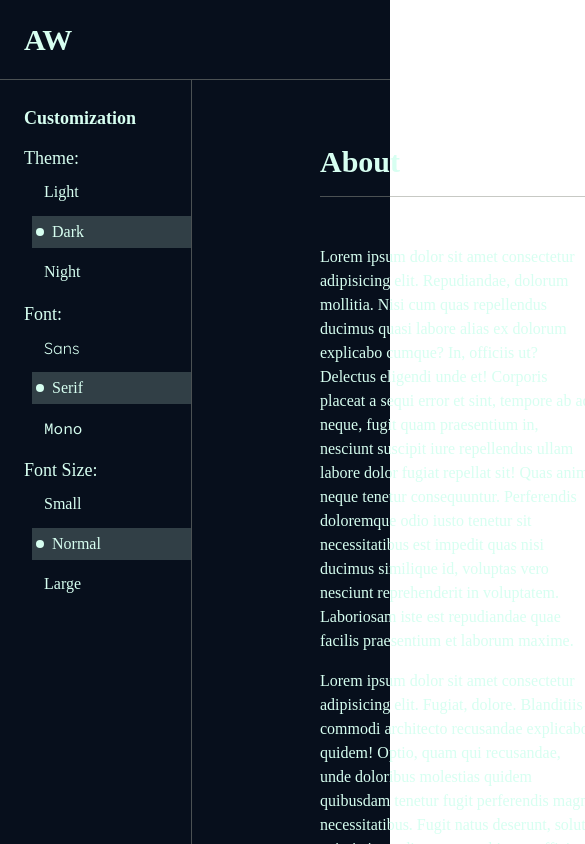
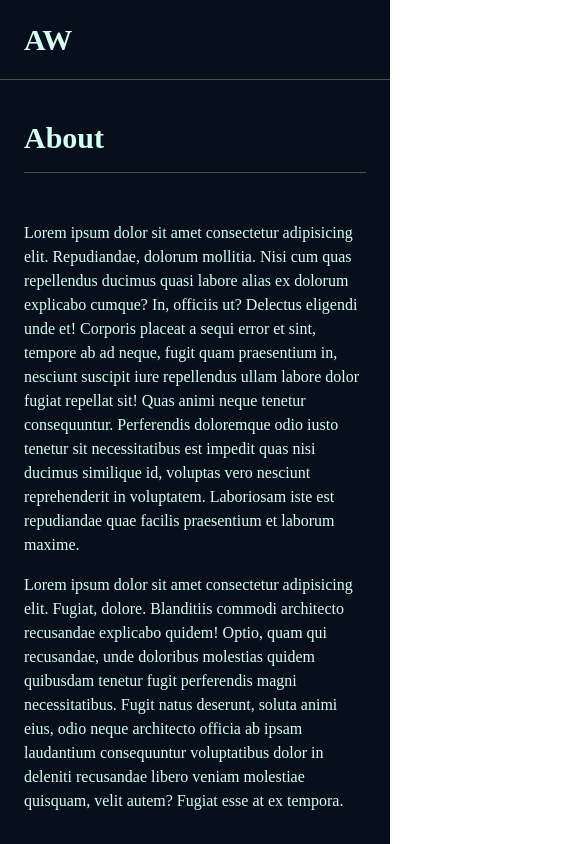
Before and after one commit to AtanasovCode/atanasov-wiki, a React (Vite) app: page /articles/1/my-info in a window 390 px wide. Shown: the top 844 px of the page, 585 px wide, since content can reach past the window. Built offline with nearby package versions, Linux system fonts and the light colour scheme; a web font is replaced by a local one.

Commit message:
create mobile version for main body

```diff
--- a/src/App.tsx
+++ b/src/App.tsx
@@ -52,7 +52,7 @@ const App = () => {
             )}
         >
             <Header />
-            <div className="flex flex-1 w-full items-stretch justify-start gap-32">
+            <div className="flex flex-1 w-full items-stretch justify-start sm:gap-8 md:gap-16 lg:gap-32">
                 <CustomizationPanel />
                 <BrowserRouter>
                     <Routes>
--- a/src/components/customization/CustomizationPanel.tsx
+++ b/src/components/customization/CustomizationPanel.tsx
@@ -39,7 +39,7 @@ const CustomizationPanel = () => {
             className="
                 flex flex-col items-start justify-start gap-3 min-w-48 h-screen
                 p-6 pr-0 border-r border-secondary/50 bg-background z-1 overflow-y-auto
-                sticky top-0 left-0
+                absolute -left-full top-0 md:sticky md:top-0 md:left-0
             "
         >
             <div className="font-bold text-lg">
--- a/src/components/main/MainBody.tsx
+++ b/src/components/main/MainBody.tsx
@@ -45,7 +45,7 @@ const MainBody = ({
     return (
         <div
             className="
-                w-3xl text-body animate-slide-into-view"
+                max-w-3xl text-body animate-slide-into-view px-6 md:px-0"
         >
             {
                 currentArticle?.map((data, idx) => {
--- a/src/components/navigation/NavigationPanel.tsx
+++ b/src/components/navigation/NavigationPanel.tsx
@@ -47,7 +47,7 @@ const NavigationPanel = ({
 
     return (
         <div
-            className={`mr-8 sticky top-8 flex items-end justify-start`}
+            className={`lg:mr-8 flex items-end justify-start absolute right-[200%] top-0 md:sticky md:top-8 md:right-0`}
             style={{ height: `${navigationPanelHeight}px` }}
         >
             <RulerLines article={article} />
--- a/src/pages/ArticlePage.tsx
+++ b/src/pages/ArticlePage.tsx
@@ -26,7 +26,7 @@ const ArticlePage = () => {
     }, [id, name])
 
     return (
-        <div className="w-full flex items-start justify-between py-16">
+        <div className="w-full flex items-start justify-between py-10 md:py-16 md:gap-4">
             <MainBody currentArticle={currentArticle} />
             <NavigationPanel article={currentArticle} />
         </div>
```
